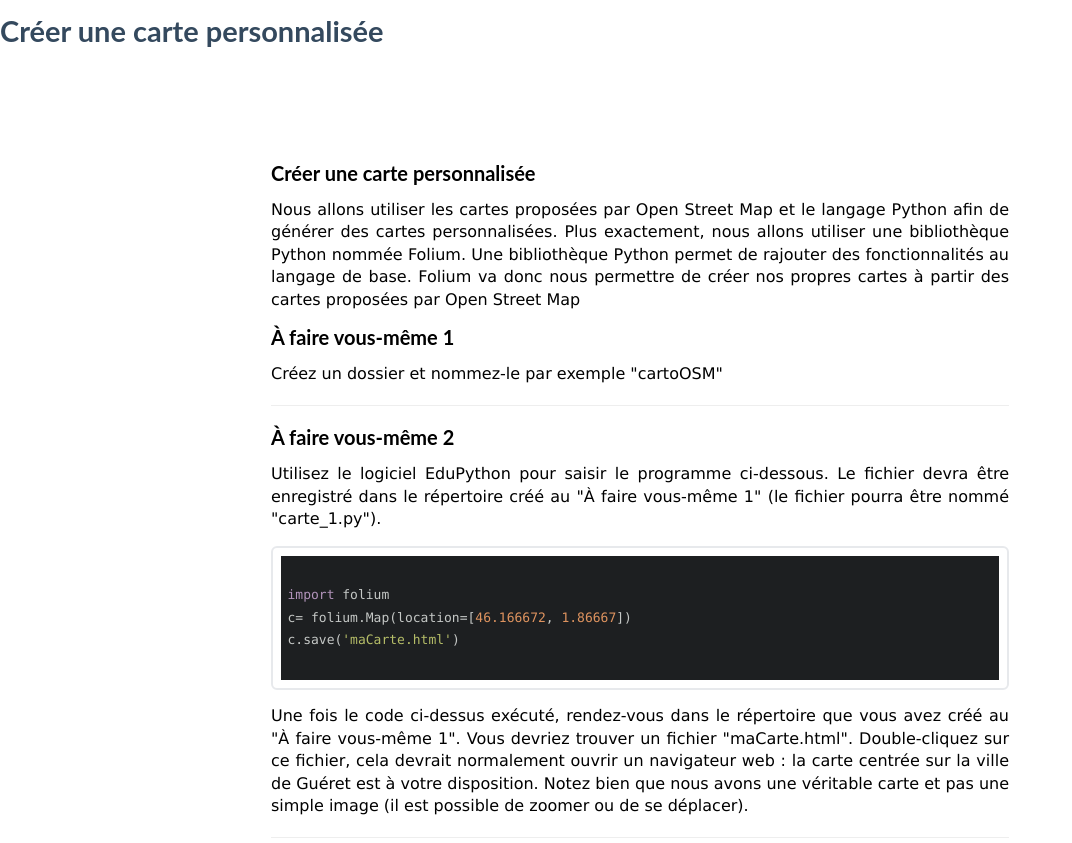
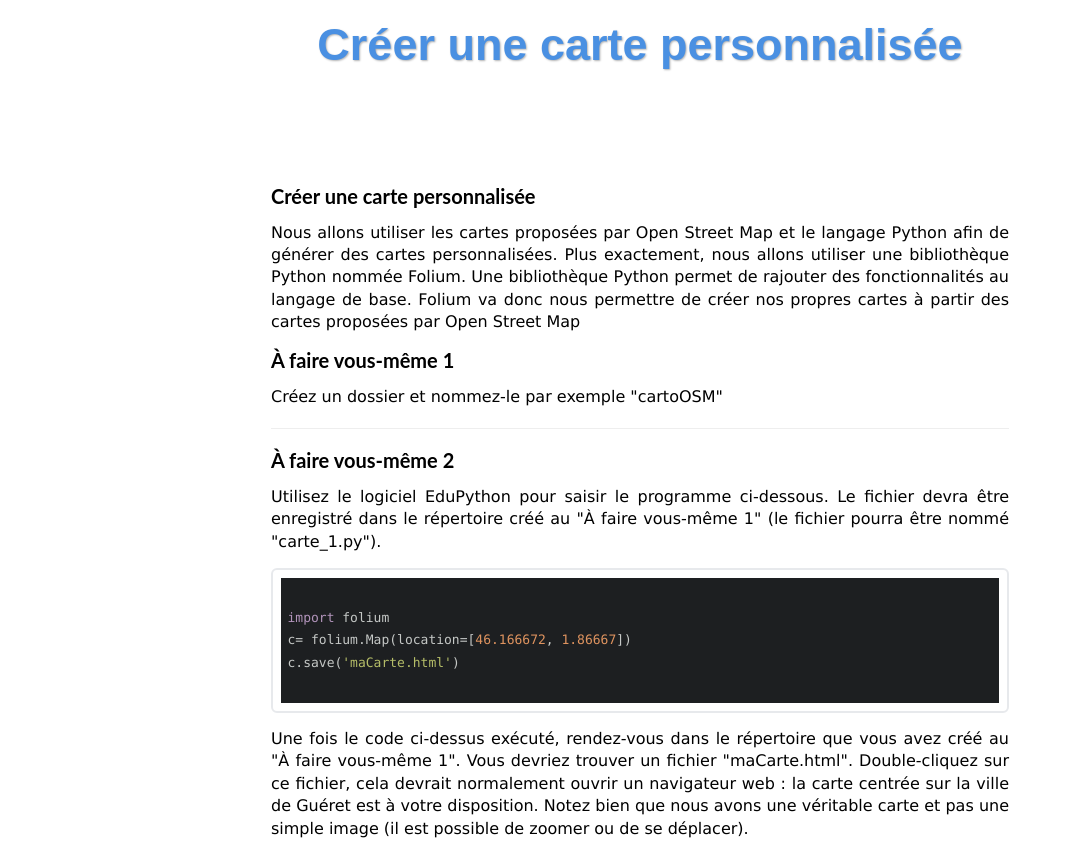
Before and after one commit to Uylhis/snt, a plain HTML site: page snt_Ma_carte.html in a window 1280 px wide. Shown: the top 843 px of the page, without its empty margins (0-1072 px from the left). Drawn offline with nearby package versions, Linux system fonts and the light colour scheme; files whose address does not match are found by name; a web font is replaced by a local one.

Commit message:
snt_Ma_carte.html

```diff
--- a/snt_Ma_carte.html
+++ b/snt_Ma_carte.html
@@ -47,7 +47,7 @@
         <!-- </div> -->
     <!-- </nav> -->
 
-   <h4>Créer une carte personnalisée</h4>
+   <h4 class="titre">Créer une carte personnalisée</h4>
 
     <div class="container act">
 		<h4>Créer une carte personnalisée</h4>
```
